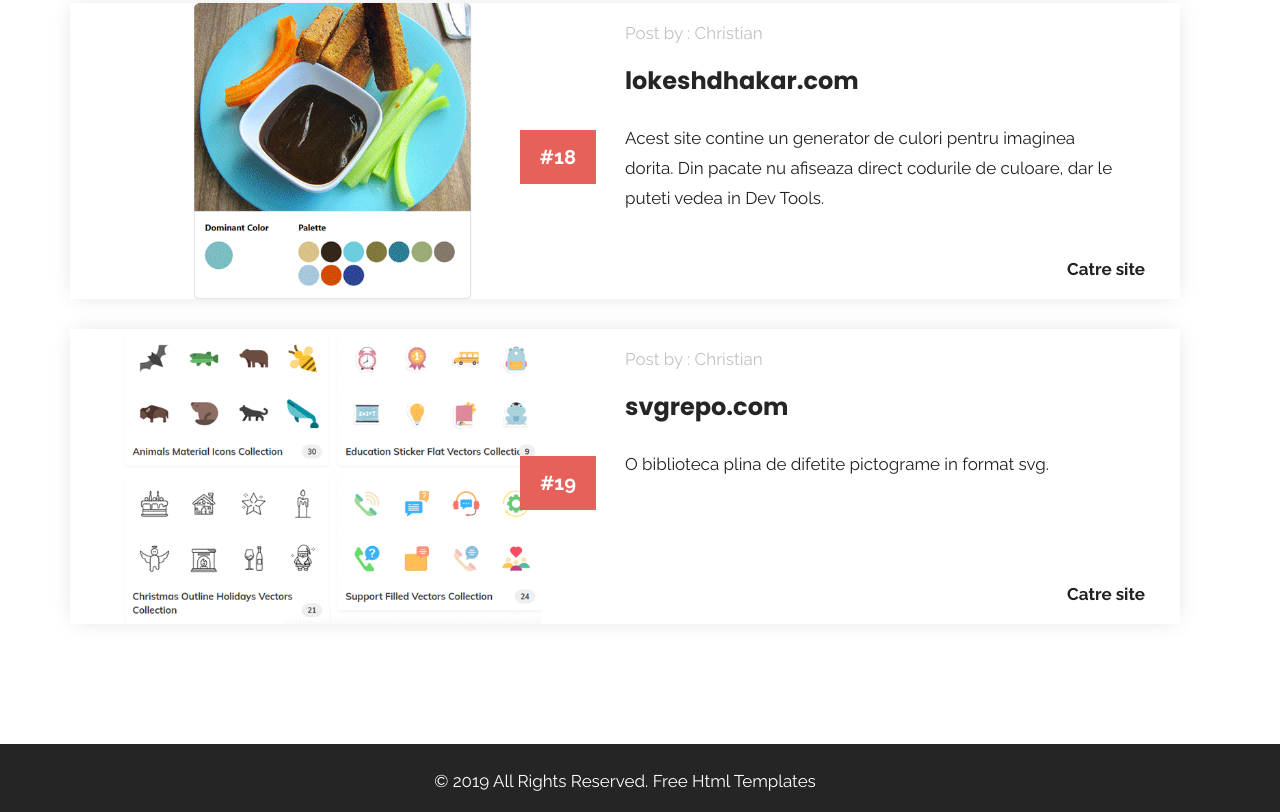
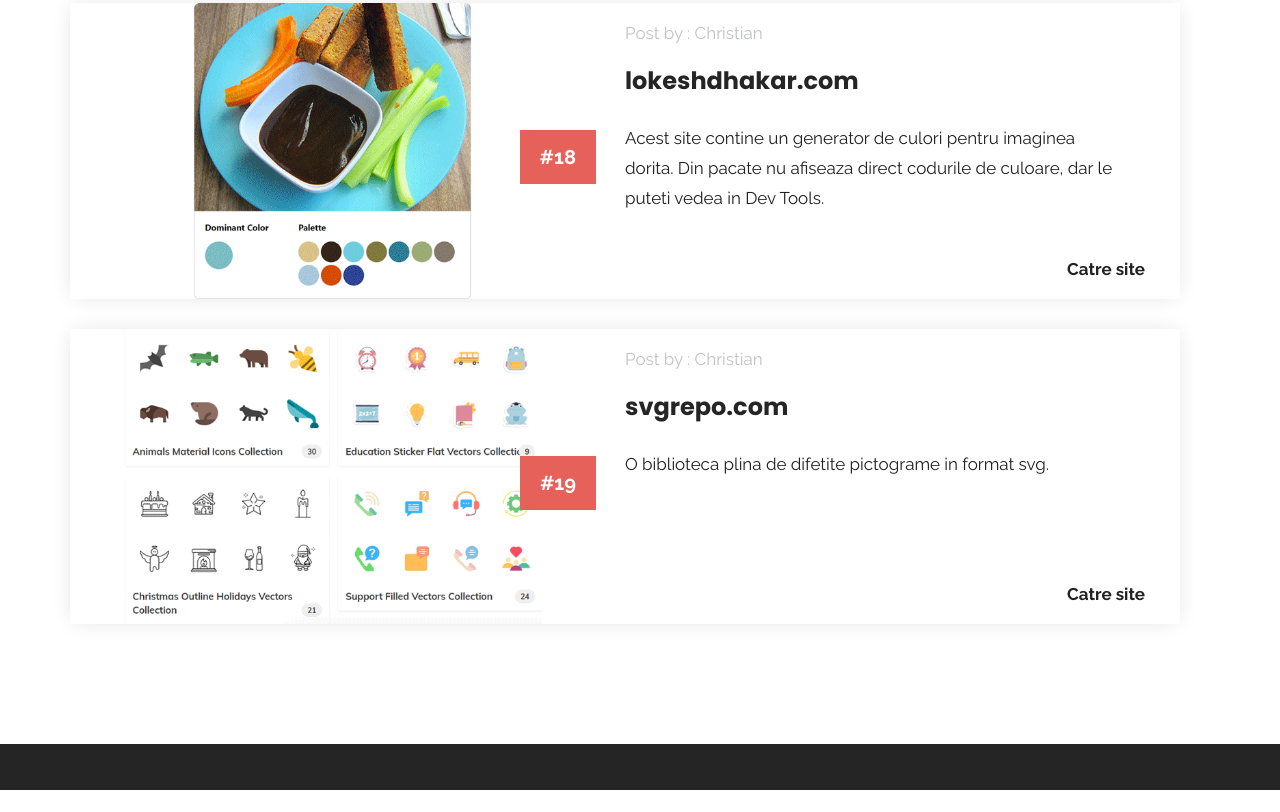
Before and after one commit to IlieChristian/FrontEndTools, a plain HTML site: page index.html in a window 1280 px wide. Shown: the part 6015-6827 px from the top of the page. After the commit the page ends 6805 px from the top, so only its background shows below. Drawn offline with nearby package versions, Linux system fonts and the light colour scheme; a web font is replaced by a local one.

Commit message:
delete footer text

```diff
--- a/index.html
+++ b/index.html
@@ -536,7 +536,7 @@
                <div class="container">
                   <div class="row">
                      <div class="col-md-8 offset-md-2">
-                        <p>© 2019 All Rights Reserved. <a href="https://html.design/"> Free Html Templates</a></p>
+                        <p></a></p>
                      </div>
                   </div>
                </div>
```
